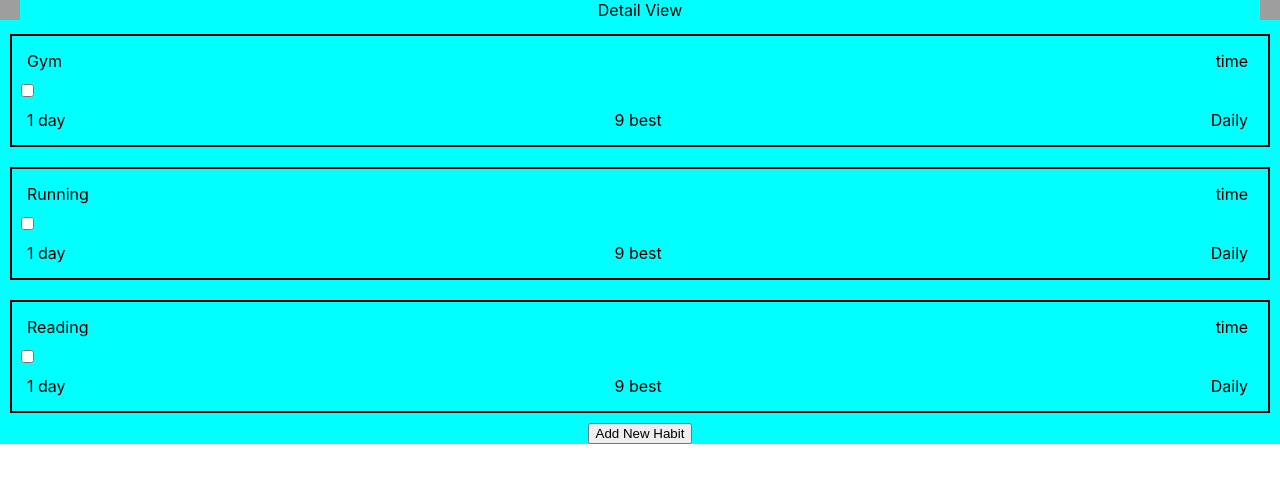
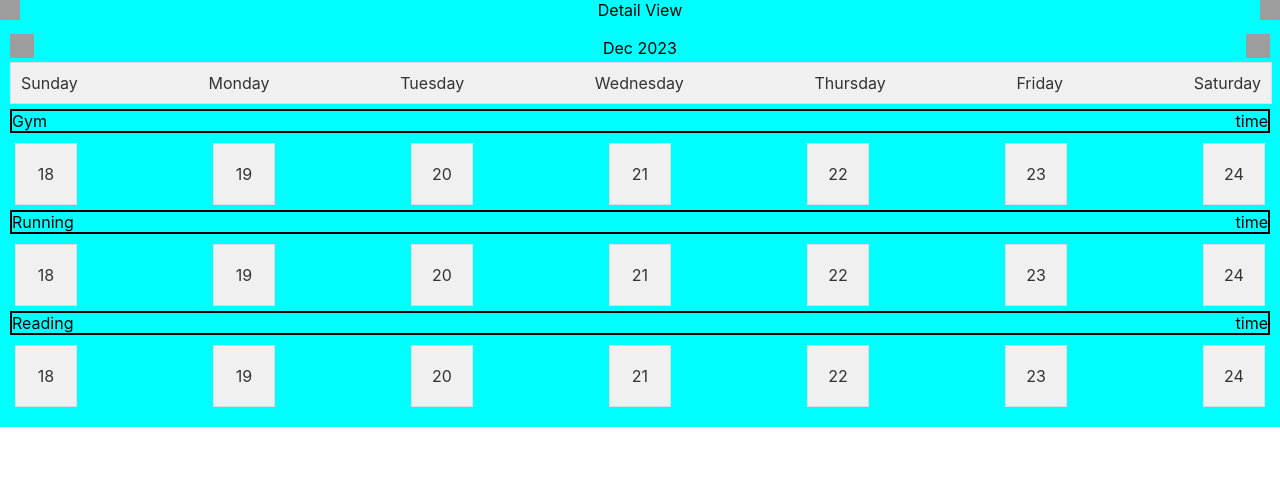
Before and after one commit to rahulpathak1501/codingninja-tracker-app, a React (Create React App) app: page / in a window 1280 px wide. Shown: the top 482 px of the page. Built offline with nearby package versions, Linux system fonts and the light colour scheme; grey boxes are pictures that could not be loaded.

Commit message:
new HabitTrackerWeekView.js Added

```diff
--- a/package.json
+++ b/package.json
@@ -7,6 +7,7 @@
     "@testing-library/jest-dom": "^5.17.0",
     "@testing-library/react": "^13.4.0",
     "@testing-library/user-event": "^13.5.0",
+    "date-fns": "^3.0.6",
     "react": "^18.2.0",
     "react-dom": "^18.2.0",
     "react-redux": "^9.0.4",
--- a/src/component/App.js
+++ b/src/component/App.js
@@ -1,6 +1,7 @@
 //import { useState } from "react";
 import Habbit from "./Habbit";
 import NavBar from "./NavBar";
+import HabitTrackerWeekView from "./HabitTrackerWeekView";
 //import AddHabit from "./AddHabit";
 import { switchComponents, addHabit } from "../Action";
 import { useReducer, useState } from "react";
@@ -29,7 +30,7 @@ function App({ store }) {
   return (
     <div className="App">
       <NavBar />
-      {switchCom && (
+      {/* {switchCom && (
         <>
           {habitList.map((habit, index) => (
             <Habbit habit={habit} key={index} />
@@ -47,7 +48,8 @@ function App({ store }) {
             <button>Submit</button>
           </form>
         </div>
-      )}
+      )} */}
+      <HabitTrackerWeekView habits={habitList} />
     </div>
   );
 }
--- a/src/component/Habbit.js
+++ b/src/component/Habbit.js
@@ -1,5 +1,4 @@
 function Habbit({ habit }) {
-  //console.log(habit);
   return (
     <div className="Habbit">
       <div className="container">
--- /dev/null
+++ b/src/component/HabitTrackerWeekView.js
@@ -0,0 +1,125 @@
+import React, { useReducer, useState } from "react";
+import {
+  format,
+  subWeeks,
+  startOfWeek,
+  endOfWeek,
+  eachDayOfInterval,
+  addWeeks,
+} from "date-fns";
+
+function HabitTrackerWeekView({ habits }) {
+  const [_, forceUpdate] = useReducer((x) => x + 1, 0);
+  const [currentMonth, setCurrentMonth] = useState(new Date());
+  const [habitStatuses, setHabitStatuses] = useState({});
+
+  const weekdays = [
+    "Sunday",
+    "Monday",
+    "Tuesday",
+    "Wednesday",
+    "Thursday",
+    "Friday",
+    "Saturday",
+  ];
+  const getCurrentWeekDates = () => {
+    const startOfCurrentWeek = startOfWeek(currentMonth, { weekStartsOn: 1 });
+    const endOfCurrentWeek = endOfWeek(currentMonth, { weekStartsOn: 1 });
+    const datesOfCurrentWeek = eachDayOfInterval({
+      start: startOfCurrentWeek,
+      end: endOfCurrentWeek,
+    });
+    const formattedDatesOfCurrentWeek = datesOfCurrentWeek.map((date) =>
+      format(date, "dd")
+    );
+
+    return formattedDatesOfCurrentWeek;
+  };
+  //console.log(getCurrentWeekDates());
+  const dates = getCurrentWeekDates();
+  const handlePreviousWeek = () => {
+    setCurrentMonth(subWeeks(currentMonth, 1));
+    forceUpdate();
+  };
+
+  const getMonthYear = () => {
+    const dateFormat = "MMM yyyy";
+    return format(currentMonth, dateFormat);
+  };
+
+  const handleNextWeek = () => {
+    setCurrentMonth(addWeeks(currentMonth, 1));
+    forceUpdate();
+  };
+  let toggleHandle = 0;
+  const handleTodaysStatus = (date, habit) => {
+    console.log(date);
+    if (isNaN(date)) {
+      console.error("Invalid date:", date);
+      return;
+    }
+    const key = `${format(date, "dd")}-${habit}`;
+    setHabitStatuses((prevStatuses) => {
+      const currentStatus = prevStatuses[key] || "none";
+      const newStatus =
+        currentStatus === "none"
+          ? "done"
+          : currentStatus === "done"
+          ? "not done"
+          : "none";
+      return { ...prevStatuses, [key]: newStatus };
+    });
+  };
+
+  return (
+    <div className="habit-tracker-week-view">
+      <div className="months">
+        <div className="previous-month" onClick={handlePreviousWeek}>
+          <img
+            width="24"
+            height="24"
+            src="https://img.icons8.com/material-outlined/24/back--v1.png"
+            alt="back--v1"
+          />
+        </div>
+        <div className="month">{getMonthYear()}</div>
+        <div className="next-month" onClick={handleNextWeek}>
+          <img
+            width="24"
+            height="24"
+            src="https://img.icons8.com/material-outlined/24/forward.png"
+            alt="forward"
+          />
+        </div>
+      </div>
+      <div className="day-of-the-week">
+        {weekdays.map((day) => (
+          <label>{day}</label>
+        ))}
+      </div>
+      {/* <h1>Habit Tracker</h1> */}
+      <div className="habits">
+        {habits.map((habit) => (
+          <>
+            <div className="habit-info">
+              <div className="habit-name">{habit}</div>
+              <div className="habit-time">time</div>
+            </div>
+            <div className="habit-dates">
+              {dates.map((date) => (
+                <div
+                  className="habit-date"
+                  onClick={() => handleTodaysStatus(date, habit)}
+                >
+                  {date}
+                </div>
+              ))}
+            </div>
+          </>
+        ))}
+      </div>
+    </div>
+  );
+}
+
+export default HabitTrackerWeekView;
--- a/src/index.css
+++ b/src/index.css
@@ -5,6 +5,8 @@ body {
     sans-serif;
   -webkit-font-smoothing: antialiased;
   -moz-osx-font-smoothing: grayscale;
+  overflow-x: hidden; /* This will hide horizontal overflow */
+  overflow-y: auto;
 }
 
 code {
@@ -19,13 +21,13 @@ code {
   width: 100%;
   height: 100%;
 }
-.NavBar{
+.NavBar {
   display: flex;
   flex-grow: 1;
   justify-content: space-between;
   width: 100%;
 }
-.Habbit{
+.Habbit {
   display: flex;
   justify-content: center;
   border: solid black 2px;
@@ -38,10 +40,9 @@ code {
   flex-direction: column;
   align-items: flex-start;
   width: 100%;
-
 }
 
-.habit-nav {
+.habits {
   display: flex;
   flex-wrap: wrap;
   flex-grow: 1;
@@ -61,7 +62,85 @@ code {
   margin: 5px;
 }
 
-.add-habit{
+.add-habit {
   display: flex;
   width: 100%;
 }
+
+.habit-tracker-week-view {
+  display: flex;
+  width: 100%;
+  flex-direction: column;
+  padding: 5px;
+  margin: 5px;
+}
+
+.habit-tracker-week-view .habits {
+  margin: 0;
+  padding: 0;
+}
+
+.habit-info {
+  display: flex;
+  justify-content: space-between;
+  border: solid black 2px;
+  margin-bottom: 5px;
+  width: 100%;
+}
+
+.months {
+  display: flex;
+  justify-content: space-between;
+  align-items: center;
+}
+
+.day-of-the-week {
+  display: flex;
+  justify-content: space-between;
+  width: 100%;
+  background-color: #f0f0f0;
+  border: 1px solid #ddd;
+  height: 40px;
+}
+
+.habit-tracker-week-view .habits,
+.habit-tracker-week-view .day-of-the-week {
+  display: flex;
+  margin-bottom: 5px;
+  width: 100%;
+}
+
+.habit-tracker-week-view .day-of-the-week label {
+  margin: 5px;
+  padding: 5px;
+  font-size: 16px;
+  color: #333;
+}
+
+.habit-dates {
+  display: flex;
+  justify-content: space-between;
+  flex-wrap: wrap;
+  width: 100%;
+  /* padding: 5px;
+  margin-left: 8px;
+  margin-right: 10px; */
+}
+
+.habit-date {
+  border: 1px solid #ddd;
+  padding: 10px;
+  margin: 5px;
+  background-color: #f0f0f0;
+  color: #333;
+  font-size: 16px;
+  width: 40px;
+  height: 40px;
+  text-align: center;
+  line-height: 40px;
+}
+
+.habit-date:hover {
+  background-color: #ddd;
+  cursor: pointer;
+}
```
Also changed, not shown: 1 other file (tests, documents, lock files or other folders).
